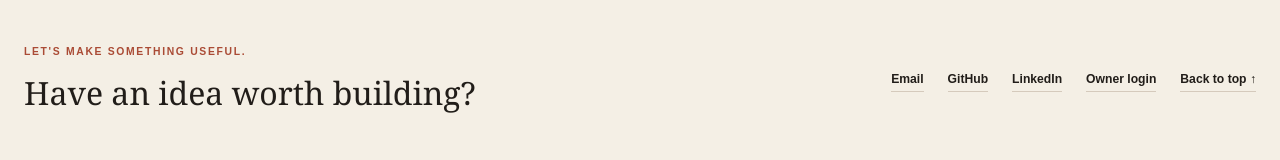
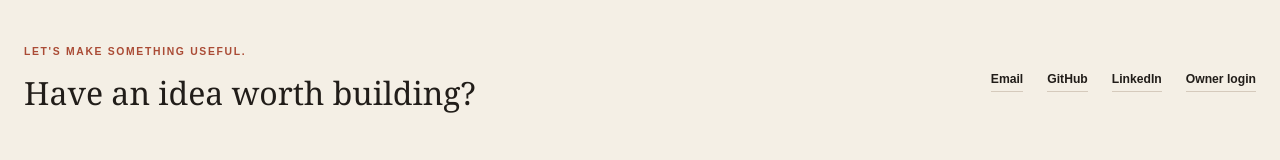
Before and after one commit to abhi-og/abhay-soni-portfolio, a Next.js app in the folder Abhay-Soni-Portfolio-Independent/abhay-soni-portfolio/: page / in a window 1280 px wide. Shown: the part 7573-7733 px from the top of the page. Built offline with nearby package versions, Linux system fonts and the light colour scheme.

Commit message:
Update SiteFooter.tsx

```diff
--- a/Abhay-Soni-Portfolio-Independent/abhay-soni-portfolio/app/components/SiteFooter.tsx
+++ b/Abhay-Soni-Portfolio-Independent/abhay-soni-portfolio/app/components/SiteFooter.tsx
@@ -22,9 +22,6 @@ export function SiteFooter() {
           LinkedIn
         </a>
         <a href="/studio">Owner login</a>
-        <a href="#" className="back-to-top">
-        Back to top ↑
-        </a>
       </div>
       <p className="footer-note">
         © {new Date().getFullYear()} Abhay Soni. Built with curiosity.
```
